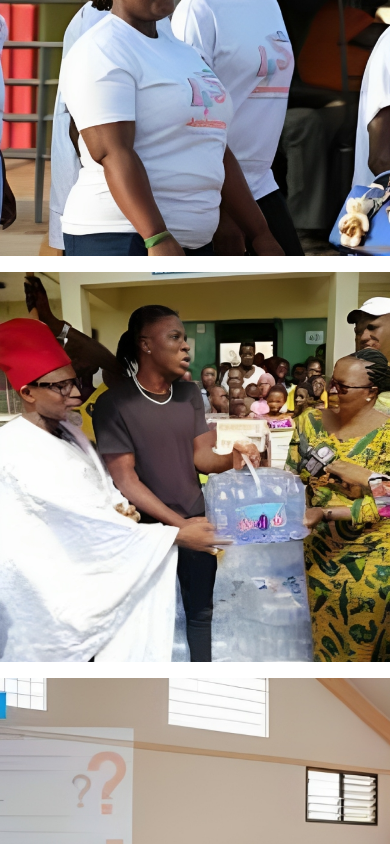
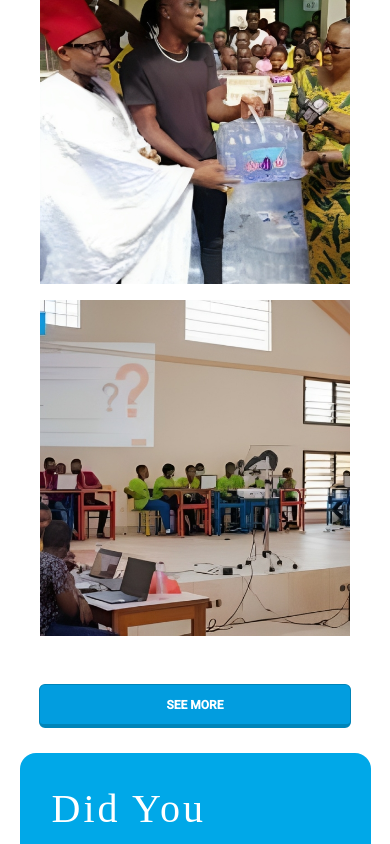
Before and after one commit to Beany-Bready-Org/sos-tamale-website, a React (Vite) app: page /#/ in a window 390 px wide. Shown: the part 6842-7686 px from the top of the page. Built offline with nearby package versions, Linux system fonts and the light colour scheme; a web font is replaced by a local one.

Commit message:
added a bitta margin to the gallery on mobile

```diff
--- a/src/stylesheets/GallerySection.scss
+++ b/src/stylesheets/GallerySection.scss
@@ -18,6 +18,7 @@
     margin-bottom: 3em;
 
     @media screen and (max-width: 500px) {
+       margin-inline: 2.5em;
       & > *:last-child {
         position: relative;
         &::after {
```
